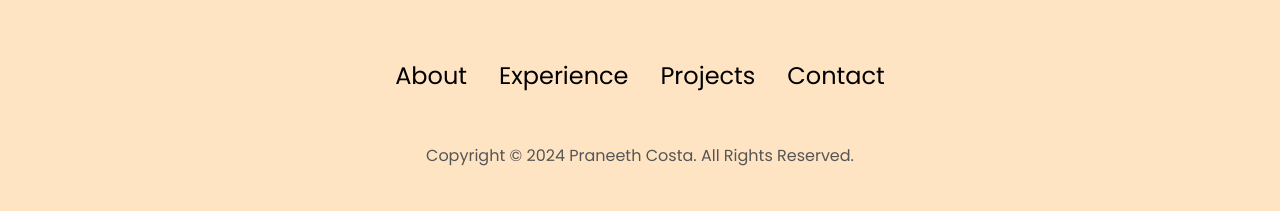
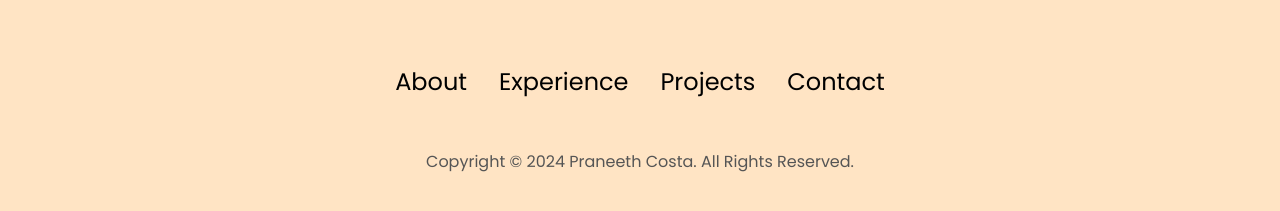
Before and after one commit to ShamaL987/Portfolio, a plain HTML site: page index.html in a window 1280 px wide. Shown: the part 6198-6409 px from the top of the page. Drawn offline with nearby package versions, Linux system fonts and the light colour scheme.

Commit message:
update style.css

```diff
--- a/style.css
+++ b/style.css
@@ -469,8 +469,8 @@ article .icon {
 /* FOOTER SECTION */
 
 footer {
-  height: 26vh;
-  margin: 0 1rem;
+  height: 50vh;
+  margin: 1rem 1rem;
 }
 
 footer p {
```
